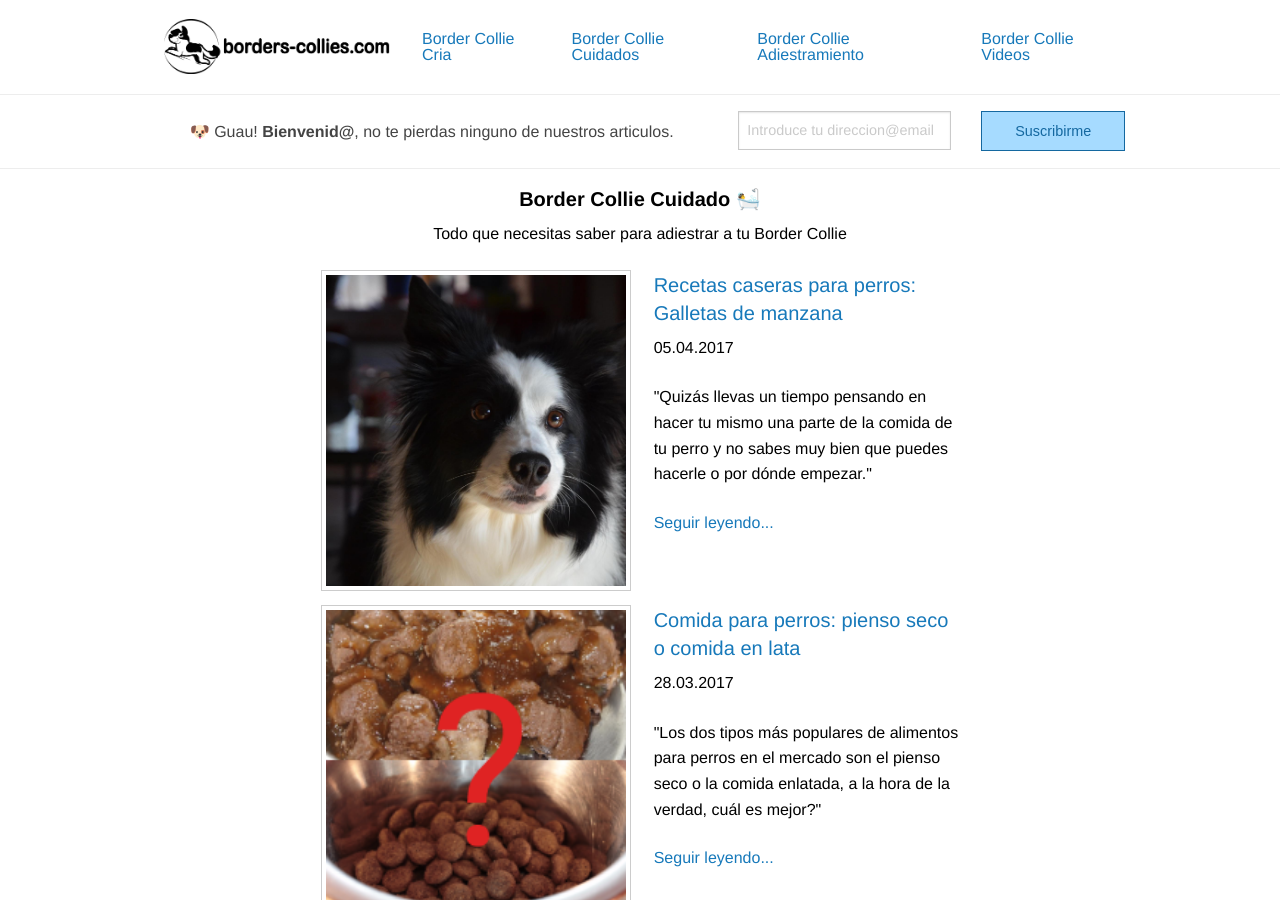
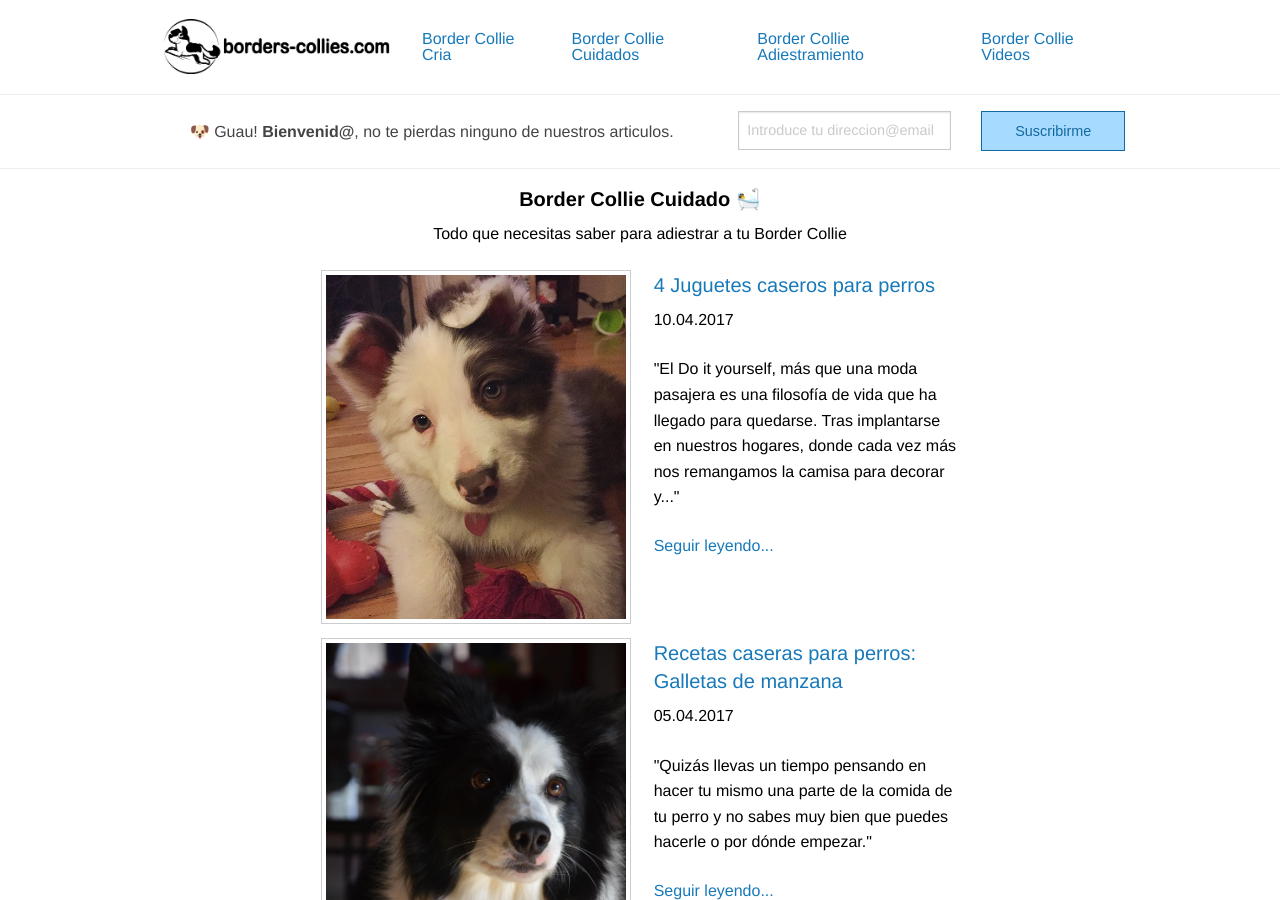
Before and after one commit to Borders-collies/borders-collies.github.io, a Jekyll site: the page built from _pages/border-collie-cuidados.md, in a window 1280 px wide and 900 px high. Built offline with Jekyll 4.4.1, drawn with Linux system fonts in a browser that asks for light colours; some of the changed lines change nothing that is shown.

Commit message:
new article

```diff
--- /dev/null
+++ b/_posts/2017-04-10-4-juguetes-caseros-para-perros.md
@@ -0,0 +1,109 @@
+---
+layout: "post"
+title:  "4 Juguetes caseros para perros"
+date: "2017-04-10 08:00:00"
+image: "4-juguetes-caseros-para-perros-2.jpg"
+category: "articulos"
+tags: "cuidados"
+intro: "El Do it yourself, más que una moda pasajera es una filosofía de vida que ha llegado para quedarse. Tras implantarse en nuestros hogares, donde cada vez más nos remangamos la camisa para decorar y..."
+description: "El Do it yourself, más que una moda pasajera es una filosofía de vida que ha llegado para quedarse. Tras implantarse en nuestros hogares, donde cada vez más nos remangamos la camisa para decorar y"
+---
+
+El [Do it yourself](https://es.wikipedia.org/wiki/H%C3%A1galo_usted_mismo), más que una moda pasajera es una filosofía de vida que ha llegado para quedarse. Tras implantarse en nuestros hogares, donde cada vez más nos remangamos la camisa para decorar y arreglar la casa con cosas hechas con nuestras manos, también se ha implantado en el mundo de las mascotas.
+
+La verdad, es que aunque el DIY para perros parece toda una novedad, como siempre el kit de la cuestión está detrás de una dosis de imaginación y ganas. Recuerdo pensar hace años, erróneamente, que mi madre era un poco cutre por hacerle un mordedor a nuestras perras con camisetas y ahora soy la primera que los hace y tan contenta.
+
+Además de los mordedores que os cuento más abajo como hacer, hay otras ideas super chulas de juguetes caseros para perros que van a volver locos a vuestros peludos. Como todos sabemos, ellos son los más felices del mundo con las cosas más simples, como con el palo más grande que encuentren en el campo, la playa, el parque o allá donde estén.
+
+Os dejamos con esta selección de 4 juguetes caseros para perros chulos y fáciles de hacer. Esperamos que les gusten a vuestros perros.
+
+ **Pelota de tenis con premios**
+
+ _Qué necesitas?_
+
+- 1 pelota de tenis
+- Galletas de perro (si quieres hacerlas caseras, <a href="{{ site.url }}/recetas-caseras-para-perros-galletas-de-manzana/">aquí</a> te contamos como)
+- 1 cuchillo
+- Un poco de tiempo
+
+<div class="text-center">
+  <img src= "{{site.url}}/assets/img/articulos/pelota-de-tenis-para-juguete-casero.jpg" width="305" height="auto" alt="{{ post.title }}">
+  <img src= "{{site.url}}/assets/img/articulos/pelota-de-tenis-para-juguete-casero-con-premio.jpg" width="300" height="auto" alt="{{ post.title }}">
+</div>
+
+ _Instrucciones:_
+
+Hay muchas maneras de hacer este juguete, más difícil o más fácil, dependiendo de la determinación de tu perro, la facilidad para agujerear la pelota y el tamaño de tus golosinas.
+
+Opción 1 - Hacer un corte a lo largo de la costura y dejar el trozo de pelota que haga de tapa para añadir una pequeña dificultad.
+
+Opción 2 - Hacer 2 cortes en cruz. Esta opción requiere sólo uno o dos mordiscos antes de que los premios salgan, pero tiene una ventaja, los premios se liberan repartidos.
+
+ **Mordedor hecho con camisetas (el clásico)**
+
+ _Qué necesitas?_
+
+- 2 o 3 camisetas que no uses y que huelan a ti
+- 1 tijeras
+- 5 minutos (o menos)
+
+<div class="text-center">
+  <img src= "{{site.url}}/assets/img/articulos/mordedor-hecho-con-camisetas.jpg" width="400" height="auto" alt="{{ post.title }}">
+</div>
+
+ _Instrucciones:_
+
+Comienza cortando la camiseta en tiras de 2,5 cm de ancho con una tijera.
+
+A continuación anuda con fuerza uno de los extremos de las tiras. Trenza las tiras que has cortado hasta casi el final y cuando hayas acabado haz otro nudo en el otro extremo. Tan fácil como ves, una manera simple y divertida de hacer algo especial para su amigo de cuatro patas.
+
+ **Consigue tu premio tubería pvc**
+
+ _Qué necesitas?_
+
+- 1 trozo de tubería (elegir según tamaño del perro)
+- 2 piezas de cierre
+- Premios
+
+<div class="text-center">
+  <img src= "{{site.url}}/assets/img/articulos/juguetes-caseros-para-perros-tuberia.jpg" width="500" height="auto" alt="{{ post.title }}">
+</div>
+
+Instrucciones:
+
+1 - Corta el PVC a la longitud deseada con una sierra.
+
+2 - Pon las piezas finales en los 2 extremos.
+
+3 - Taladra algunos agujeros en varios lugares a lo largo de la tubería. Asegúrate de que tus agujeros son lo suficientemente grandes para que salgan tus premios.
+
+ **Juguete para que tu Border Collie no tenga calor, helado para perros** 🍦
+
+ _Ingredientes_
+
+- 3 tazas de agua
+- 1 taza de caldo (lo puedes hacer tú mismo para que sea mas ano y este mas rico)
+- Algunos premios (si quieres hacerlos caseros es <a href="{{ site.url }}/recetas-caseras-para-perros-galletas-de-manzana/">por aquí</a>)
+- 1 recimiento donde congelar el helado
+
+<div class="text-center">
+  <img src= "{{site.url}}/assets/img/articulos/juguetes-caseros-para-perros-helado.jpg" width="500" height="auto" alt="{{ post.title }}">
+</div>
+
+ _Instrucciones:_
+
+1- Mezclar el agua y el caldo juntos para hacer un caldo muy ligero que a tu perro le encantará.
+
+2 - Usa un recipiente resistente al congelador. Añade algunas galletas para perro en el fondo y cúbrelo con nuestra mezcla de caldo y agua. Puedes hacer tantos pisos de golosinas como consideres oportuno.
+
+3 - Congela el bloque durante al menos dos horas.
+
+4 - Para desbloquear el bloque déjalo descongelar durante 5-10 minutos. Debe salir directamente del contenedor.
+
+5 - Coloca el bloque de hielo en un gran recipiente de borde alto para que el perro pueda alcanzarlo y que no se derretirá por todo el suelo.
+
+6 - Enseñaselo a tu perro, le encantará!
+
+Te animas a hacer alguno de estos juguetes caseros para perros? Si lo haces estaremos encantados de que nos cuentes qué le parece a tu perro. Escríbenos a hola@borders-collies.com.
+
+Si te ha gustado estos DIY comparte este artículo con otras personas que tengan perro 😀 y síguenos en <a href="https://www.facebook.com/borderscolliescom/">facebook</a>.
```
Also changed, not shown: _posts/2017-04-05-recetas-caseras-para-perros-galletas-de-manzana.md (+1 -1 lines), assets/img/articulos/4-juguetes-caseros-para-perros-2.jpg (added), assets/img/articulos/4-juguetes-caseros-para-perros.jpg (added), assets/img/articulos/juguetes-caseros-para-perros-helado.jpg (added), assets/img/articulos/juguetes-caseros-para-perros-tuberia.jpg (added), assets/img/articulos/mordedor-hecho-con-camisetas.jpg (added), assets/img/articulos/pelota-de-tenis-para-juguete-casero-con-premio.jpg (added), assets/img/articulos/pelota-de-tenis-para-juguete-casero.jpg (added), 1 other file.
